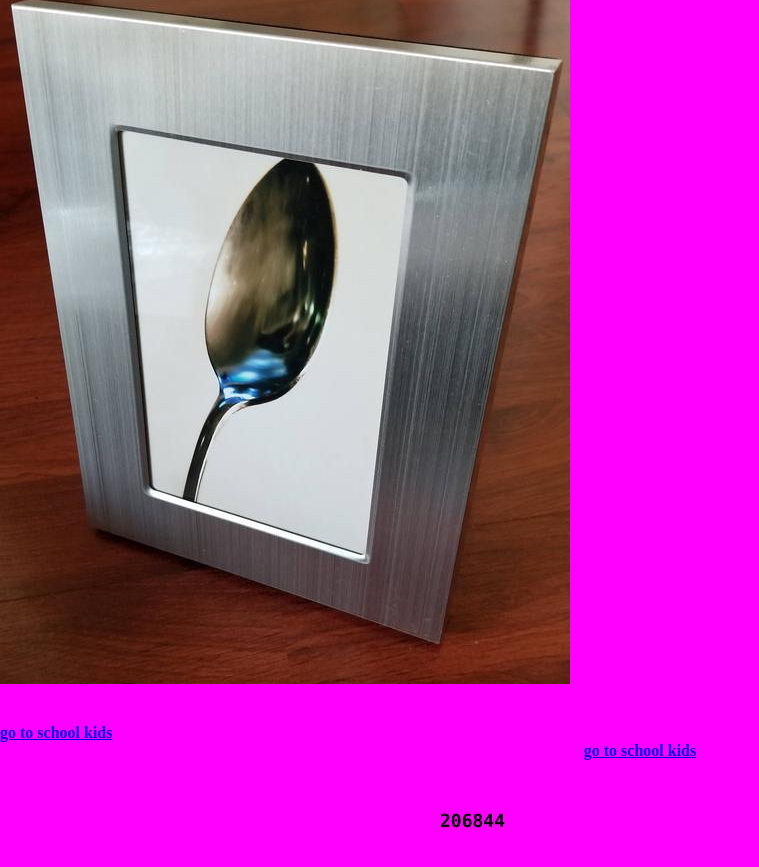
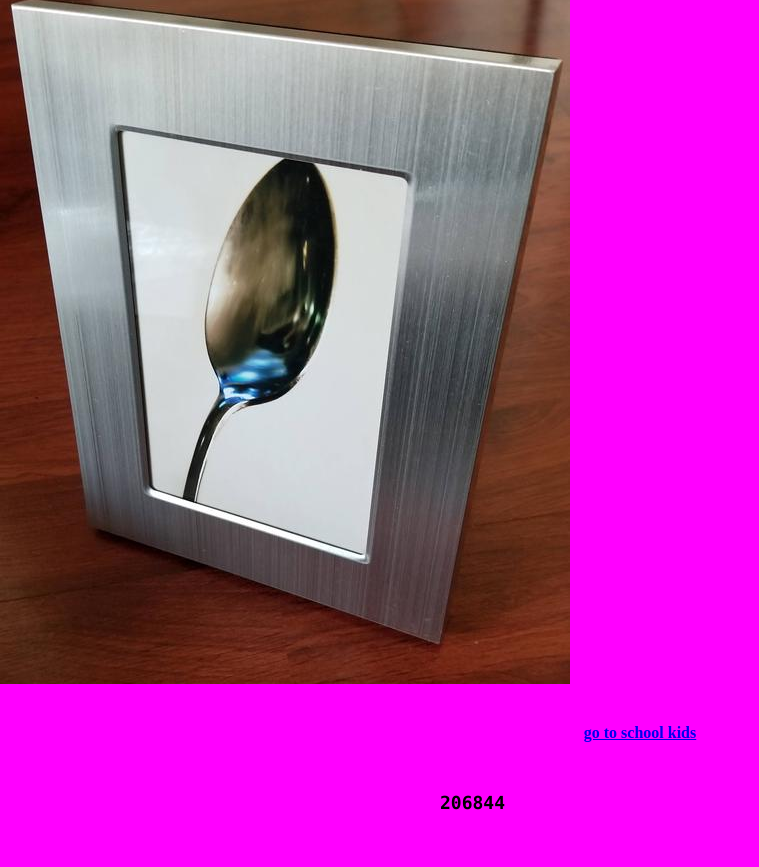
Before and after one commit to Essula/Essula.github.io, a plain HTML site: page index.html in a window 1280 px wide. Shown: the part 1087-1954 px from the top of the page, without its empty margins (0-759 px from the left). Drawn offline with Linux system fonts and the light colour scheme.

Commit message:
Update index.html

```diff
--- a/index.html
+++ b/index.html
@@ -60,10 +60,9 @@
   <br>
   <br>
   <br>
-  <a href="https://taltech.ee/" style="text-align:center;"><b>go to school kids</b></a>
   <div style="text-align:center">
   <a href="https://taltech.ee/" ><b>go to school kids</b></a>
-</div>
+  </div>
   <p style="font-size:large;"> <b> 206844 <b> </p>
 
 </body>
```
